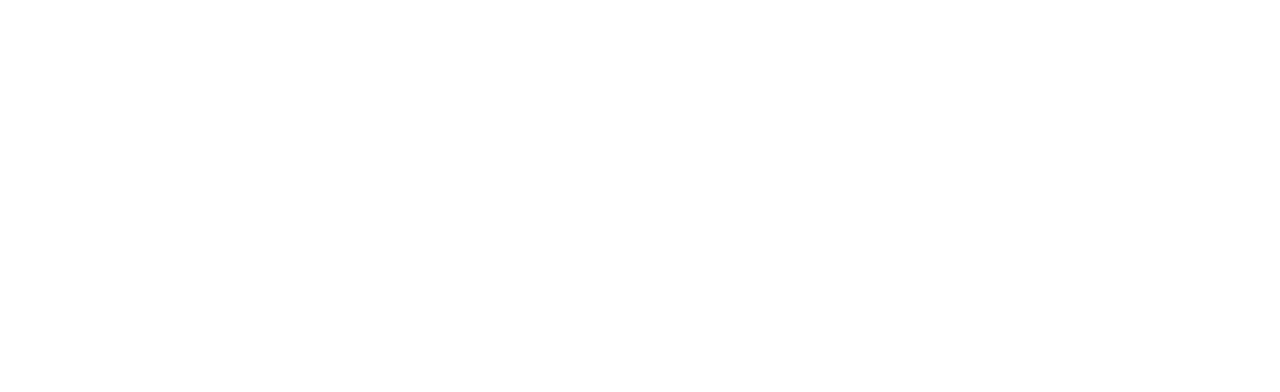
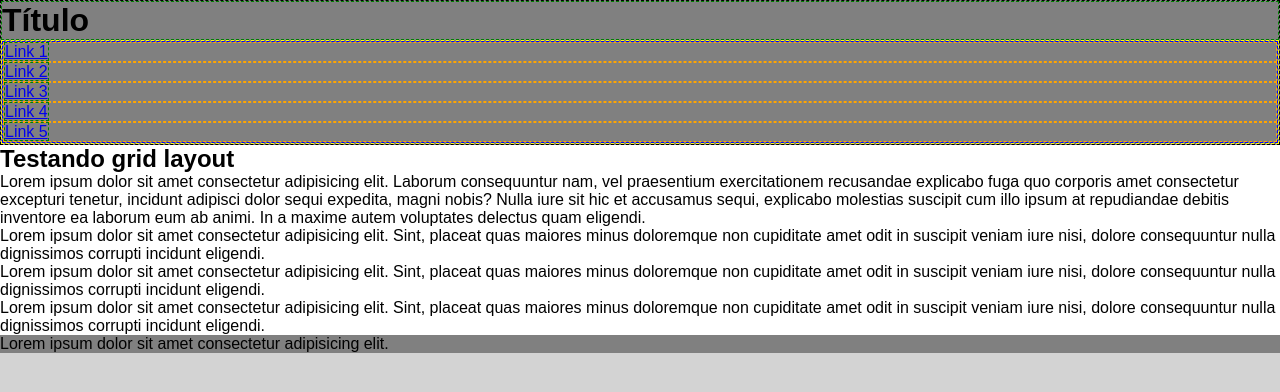
Before and after one commit to CleytonAndrade/grid-layout, a plain HTML site: page ex01/index.html in a window 1280 px wide. Drawn offline with Linux system fonts and the light colour scheme.

Commit message:
css da base

```diff
--- a/ex01/index.html
+++ b/ex01/index.html
@@ -3,18 +3,33 @@
 <head>
     <meta charset="UTF-8">
     <meta name="viewport" content="width=device-width, initial-scale=1.0">
-    <title>Document</title>
+    <title>Grid Layout</title>
+    <link rel="stylesheet" href="style.css">
 </head>
 <body>
     <main>
         <header>
-
+            <h1>Título</h1>
+            <nav>
+                <ul>
+                    <li><a href="#">Link 1</a></li>
+                    <li><a href="#">Link 2</a></li>
+                    <li><a href="#">Link 3</a></li>
+                    <li><a href="#">Link 4</a></li>
+                    <li><a href="#">Link 5</a></li>
+                </ul>
+            </nav>
         </header>
         <article>
-
+            <h2>Testando grid layout</h2>
+            <p>Lorem ipsum dolor sit amet consectetur adipisicing elit. Laborum consequuntur nam, vel praesentium exercitationem recusandae explicabo fuga quo corporis amet consectetur excepturi tenetur, incidunt adipisci dolor sequi expedita, magni nobis?
+            Nulla iure sit hic et accusamus sequi, explicabo molestias suscipit cum illo ipsum at repudiandae debitis inventore ea laborum eum ab animi. In a maxime autem voluptates delectus quam eligendi.</p>
+            <p>Lorem ipsum dolor sit amet consectetur adipisicing elit. Sint, placeat quas maiores minus doloremque non cupiditate amet odit in suscipit veniam iure nisi, dolore consequuntur nulla dignissimos corrupti incidunt eligendi.</p>
+            <p>Lorem ipsum dolor sit amet consectetur adipisicing elit. Sint, placeat quas maiores minus doloremque non cupiditate amet odit in suscipit veniam iure nisi, dolore consequuntur nulla dignissimos corrupti incidunt eligendi.</p>
+            <p>Lorem ipsum dolor sit amet consectetur adipisicing elit. Sint, placeat quas maiores minus doloremque non cupiditate amet odit in suscipit veniam iure nisi, dolore consequuntur nulla dignissimos corrupti incidunt eligendi.</p>
         </article>
         <footer>
-
+            <p>Lorem ipsum dolor sit amet consectetur adipisicing elit.</p>
         </footer>
     </main>
 </body>
--- /dev/null
+++ b/ex01/style.css
@@ -0,0 +1,43 @@
+@charset "UTF-8";
+* {
+    margin: 0;
+    padding: 0;
+    box-sizing: border-box;
+}
+body {
+    font-family: Arial, Helvetica, sans-serif;
+    background-color: lightgrey;
+}
+
+header {
+    background-color: gray;
+    border: 1px dashed black;
+}
+
+h1 {
+    border: 1px dashed green;
+}
+
+nav {
+    border: 1px dashed yellow;
+}
+
+ul {
+    border: 1px dashed blue;
+}
+
+li {
+    border: 1px dashed orange;
+}
+
+li > a{
+    border: 1px dashed green;
+}
+
+article {
+    background-color: white;
+}
+
+footer {
+    background-color: grey;
+}
```
